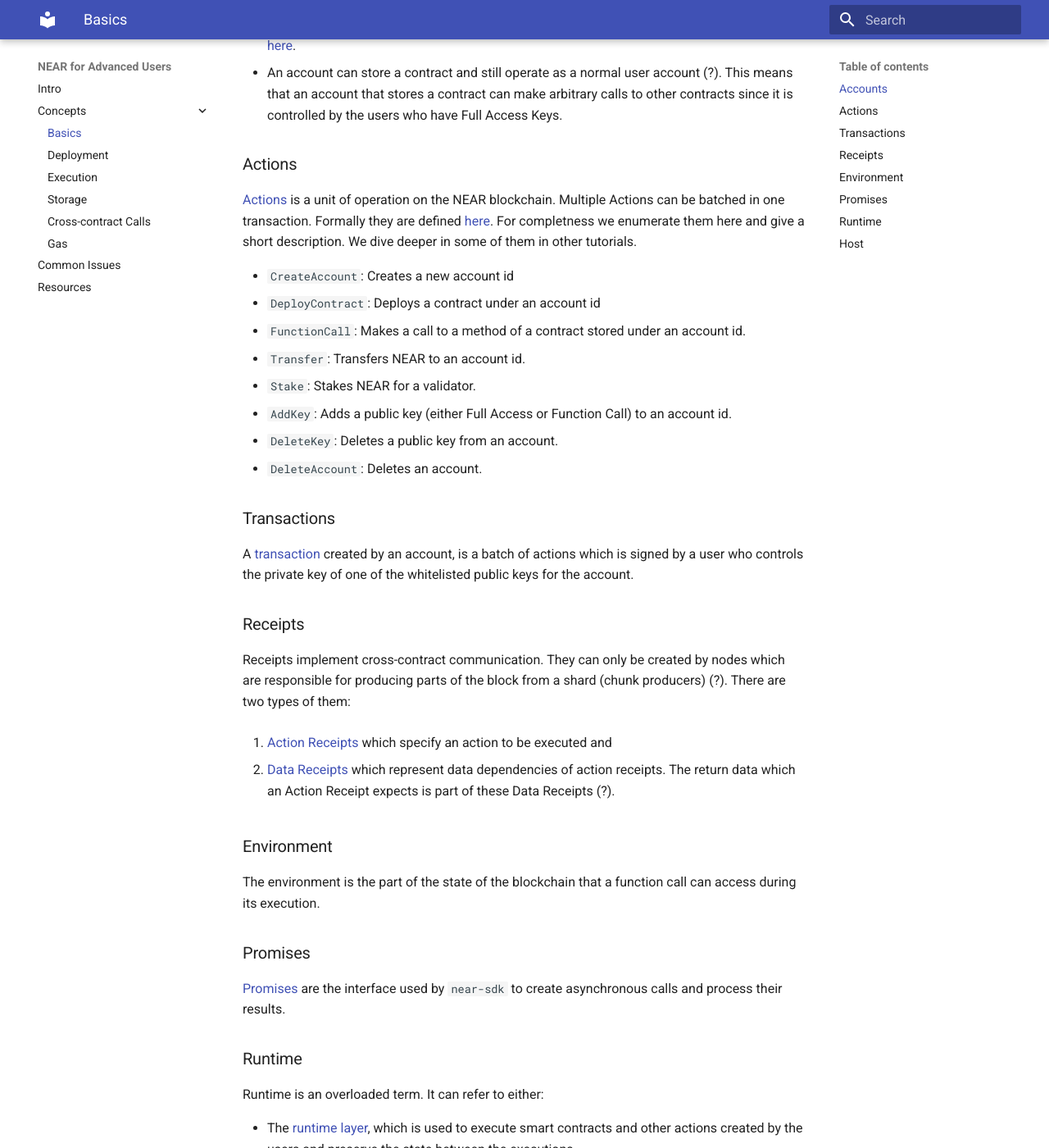
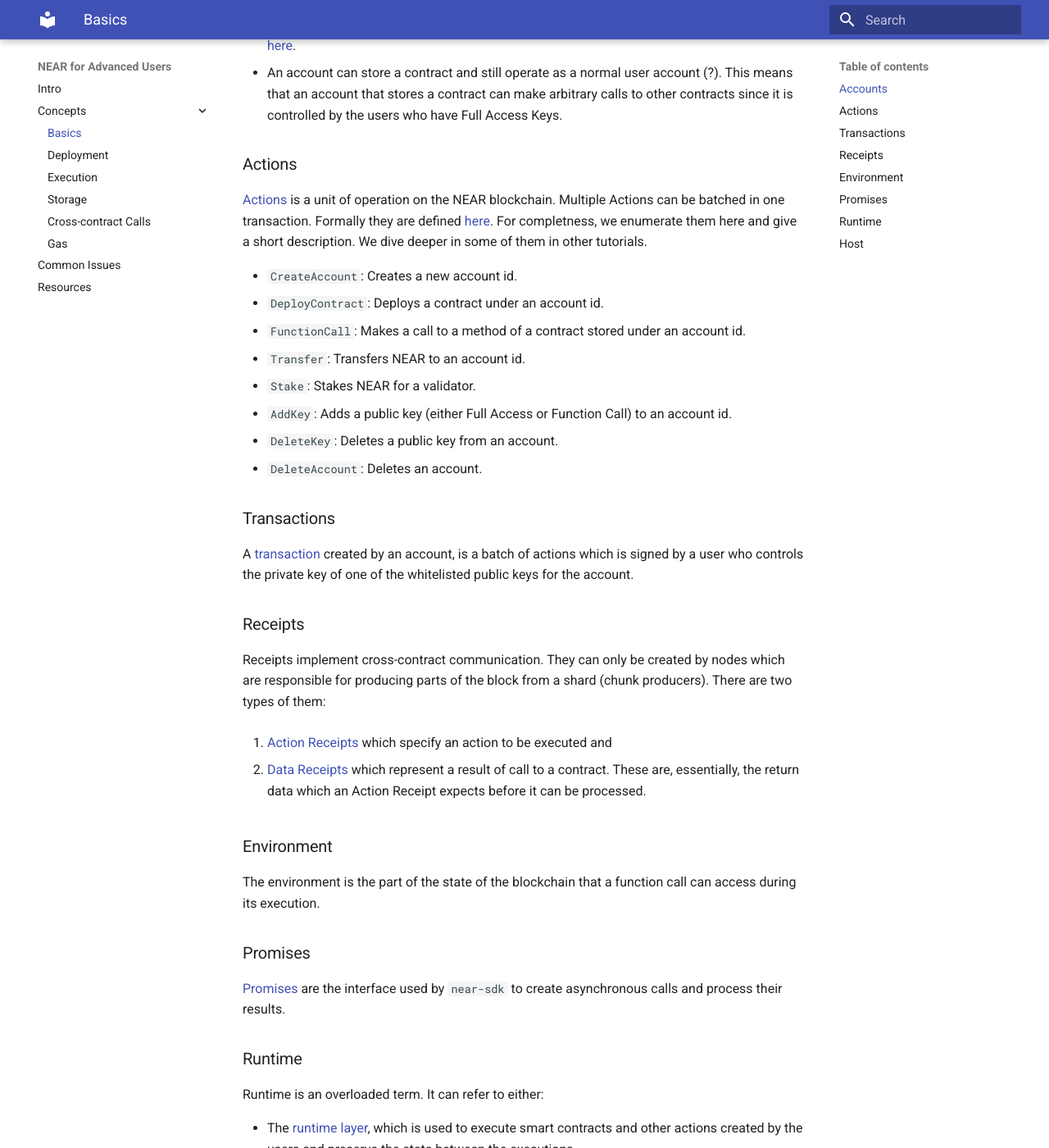
Before and after one commit to ChainSecurity/near-for-auditors, an MkDocs documentation site: the page built from docs/basics.md, in a window 1280 px wide and 1400 px high, scrolled down 554 px. Shown: the whole window at 82% size. Built offline with MkDocs 1.6.1 and Material for MkDocs 9.7.7, drawn with Linux system fonts in a browser that asks for light colours; some of the changed text lies outside the part shown.

Commit message:
Update text

```diff
--- a/docs/basics.md
+++ b/docs/basics.md
@@ -5,16 +5,16 @@
 Accounts are similar to Ethereum's public address in the sense that they can initiate transactions and store contracts. However, they differ a lot from their Ethereum counterparts in the following ways:
 
 * Each account has a human readable name in the form of ``[<subdomain>.]*near``.
-* Multiple public keys can sign using the corresponding private keys transactions for one account. These public keys are called [Full Access Keys](https://docs.near.org/docs/concepts/account#access-keys).
+* Multiple public keys can sign transactions for one account using the corresponding private keys. These public keys are called [Full Access Keys](https://docs.near.org/docs/concepts/account#access-keys).
 * Public keys can have limited access to an account [Function Call Keys](https://docs.near.org/docs/concepts/account#function-call-keys). These keys are allowed to make a specific function calls to a specific account and spend a limited amount of NEAR tokens stored in the account. A formal specification of the concept can be found [here](https://nomicon.io/DataStructures/AccessKey.html#accesskeypermissionfunctioncall).
 * An account can store a contract and still operate as a normal user account (?). This means that an account that stores a contract can make arbitrary calls to other contracts since it is controlled by the users who have Full Access Keys.
 
 ### Actions
 
-[Actions](https://docs.near.org/docs/concepts/transaction#action) is a unit of operation on the NEAR blockchain. Multiple Actions can be batched in one transaction. Formally they are defined [here](https://nomicon.io/RuntimeSpec/Actions.html). For completness we enumerate them here and give a short description. We dive deeper in some of them in other tutorials.
+[Actions](https://docs.near.org/docs/concepts/transaction#action) is a unit of operation on the NEAR blockchain. Multiple Actions can be batched in one transaction. Formally they are defined [here](https://nomicon.io/RuntimeSpec/Actions.html). For completness, we enumerate them here and give a short description. We dive deeper in some of them in other tutorials.
 
-* ``CreateAccount``: Creates a new account id
-* ``DeployContract``: Deploys a contract under an account id
+* ``CreateAccount``: Creates a new account id.
+* ``DeployContract``: Deploys a contract under an account id.
 * ``FunctionCall``: Makes a call to a method of a contract stored under an account id.
 * ``Transfer``: Transfers NEAR to an account id.
 * ``Stake``: Stakes NEAR for a validator.
@@ -28,11 +28,11 @@
 
 ### Receipts
 
-Receipts implement cross-contract communication. They can only be created by nodes which are responsible for producing parts of the block from a shard (chunk producers) (?). There are two types of them:
+Receipts implement cross-contract communication. They can only be created by nodes which are responsible for producing parts of the block from a shard (chunk producers). There are two types of them:
 
 1. [Action Receipts](https://nomicon.io/RuntimeSpec/Receipts.html#actionreceipt) which specify an action to be executed and
 
-2. [Data Receipts](https://nomicon.io/RuntimeSpec/Receipts.html#datareceipt) which represent data dependencies of action receipts. The return data which an Action Receipt expects is part of these Data Receipts (?).
+2. [Data Receipts](https://nomicon.io/RuntimeSpec/Receipts.html#datareceipt) which represent a result of call to a contract. These are, essentially, the return data which an Action Receipt expects before it can be processed.
 
 ### Environment
 
--- /dev/null
+++ b/questions.txt
@@ -0,0 +1,6 @@
+Basics: host definition
+Deployment:
+Predecessors
+Deploying contract: first line
+max_contract_size: genesis configuration
+What's the difference between init and Default
```
Also changed, not shown: docs/deployment.md (+3 -3 lines), docs/execution.md (+1 -1 lines).
